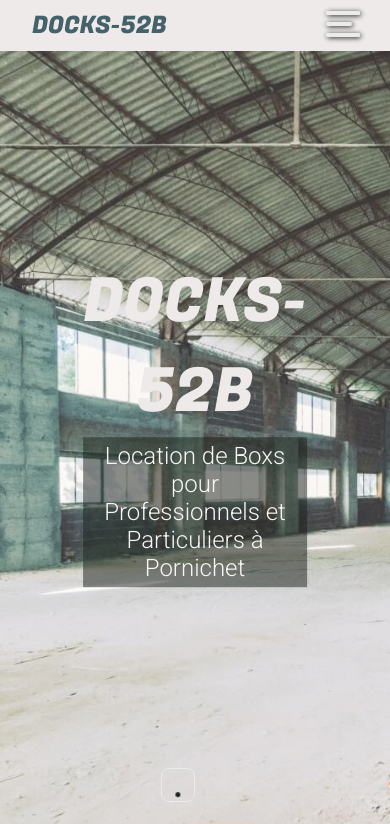
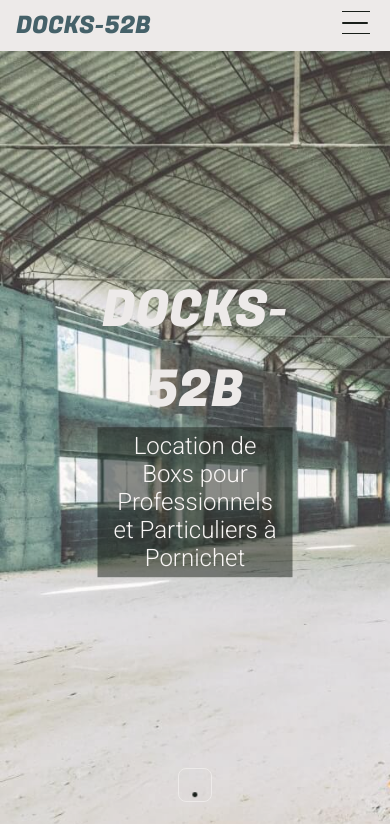
Before and after one commit to liefwerk/docks52b, a website built with Parcel: page src/index.html in a window 390 px wide. Shown: the top 824 px of the page. Built offline with nearby package versions, Linux system fonts and the light colour scheme.

Commit message:
Fixed menu and scroll animation X Position

```diff
--- a/src/index.html
+++ b/src/index.html
@@ -22,14 +22,15 @@
 
     <div class="container">
         <div class="header">
-            <span class="toggle-button">
-                <div class="menu-bar menu-bar-top"></div>
-                <div class="menu-bar menu-bar-middle"></div>
-                <div class="menu-bar menu-bar-bottom"></div>
-            </span>
             <nav id="navigation">
-                <span id="accueil"><a href="accueil">DOCKS-52B</a></span>
+                <span id="accueil"><a href="/">DOCKS-52B</a></span>
+                <span class="toggle-button">
+                    <div class="menu-bar menu-bar-top"></div>
+                    <div class="menu-bar menu-bar-middle"></div>
+                    <div class="menu-bar menu-bar-bottom"></div>
+                </span>
                 <ul class="menu-wrap">
+                    <li><a href="/">Accueil</a></li>
                     <li><a href="mailto:benoit@docks-52b.fr">Nous Contacter</a></li>
                 </ul>
             </nav>
--- a/src/styles/main.scss
+++ b/src/styles/main.scss
@@ -41,6 +41,7 @@ $font-main: Roboto;
 body{
     background-color: $dark_shades;
     margin: 0;
+    overflow-x: hidden;
 }
 
 h1, h2, h3, h4{
@@ -71,13 +72,13 @@ span.docks {
     // Bouton
 
     .toggle-button {
-        position: fixed;
+        position: relative;
+        display: inline-block;
         width: 2em;
         height: 2em;
         transition: 0.25s;
         z-index: 115;
-        margin: .7em 2em;
-        right: 0;
+        margin-top: .2em;
 
         @include for-size(tablet-landscape-up){
             display: none;
@@ -94,40 +95,35 @@ span.docks {
         transition: .5s;
     }
         .toggle-button .menu-bar-top {
-        border: 4px solid $light_shades;
+        border: .1em solid $dark_shades;
         border-bottom: none;
         top: 0;
-        box-shadow: 1px 1px 5px $dark_shades;
     }
     .toggle-button .menu-bar-middle {
-        height: 4px;
-        background-color: $light_shades;
+        height: .1em;
+        background-color: $dark_shades;
         margin-top: 7px;
         margin-bottom: 7px;
         top: 4px;
-        box-shadow: 1px 1px 5px $dark_shades;
     }
     .toggle-button .menu-bar-bottom {
-        border: 4px solid $light_shades;
+        border: .1em solid $dark_shades;
         border-top: none;
         top: 22px;
-        box-shadow: 1px 1px 5px $dark_shades;
     }
     .button-open .menu-bar-top {
         transform: rotate(45deg) translate(8px, 8px);
         transition: .5s;
-        box-shadow: 1px 1px 5px $dark_shades;
     }
     .button-open .menu-bar-middle {
         transform: translate(230px);
         transition: .1s ease-in;
         opacity: 0;
-        box-shadow: 1px 1px 5px $dark_shades;
     }
     .button-open .menu-bar-bottom {
         transform: rotate(-45deg) translate(8px, -7px);
         transition: .5s;
-        box-shadow: 1px 1px 5px $dark_shades;
+
     }
 
     // wrap du menu
@@ -153,12 +149,14 @@ span.docks {
 
         li > a {
             font-family: $font-main;
+            padding-right: .5em;
         }
     }
 
     .menu-show {
         margin: 0;
         box-shadow: 4px 0px 13px $dark_shades;
+        padding-top: 4em !important;
 
         li a {
             color: $light_shades !important;
@@ -167,8 +165,13 @@ span.docks {
 
         #navigation{
             background: $light_shades;
-            grid-column: 1 / -1;
-            padding: .5em 2em;
+            padding: .5em 1em;
+            display: flex;
+            justify-content: space-between;
+
+            @include for-size(tablet-landscape-up) {
+                padding: .5em 2em;
+            }
 
             ul {
                 grid-column: 1/-1;
@@ -259,8 +262,16 @@ span.docks {
                 }
 
                 span.docks {
-                    font-size: .95em;
+                    font-size: 13vw;
                     color: $light_shades;
+
+                    @include for-size(tablet-landscape-up){
+                        font-size: 10vw;
+                    }
+
+                    @include for-size(desktop-up){
+                        font-size: 8vw;
+                    }
                 }
 
             }
@@ -293,6 +304,7 @@ span.docks {
         position: absolute;
         bottom: 5vh;
         right: 50%;
+        transform: translateX(50%);
     }
 
     #scroll-animation::before {
```
Also changed, not shown: dist/index.html, dist/warehouse-1500px.6906d21a.jpg (added), 16 other files.
